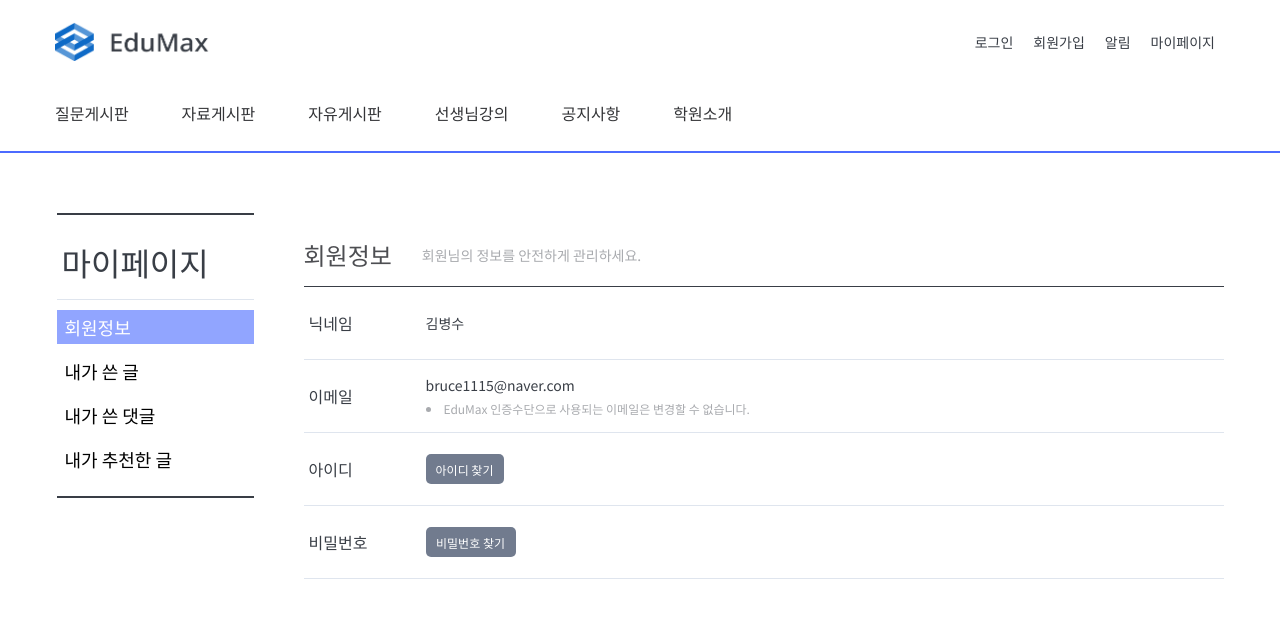
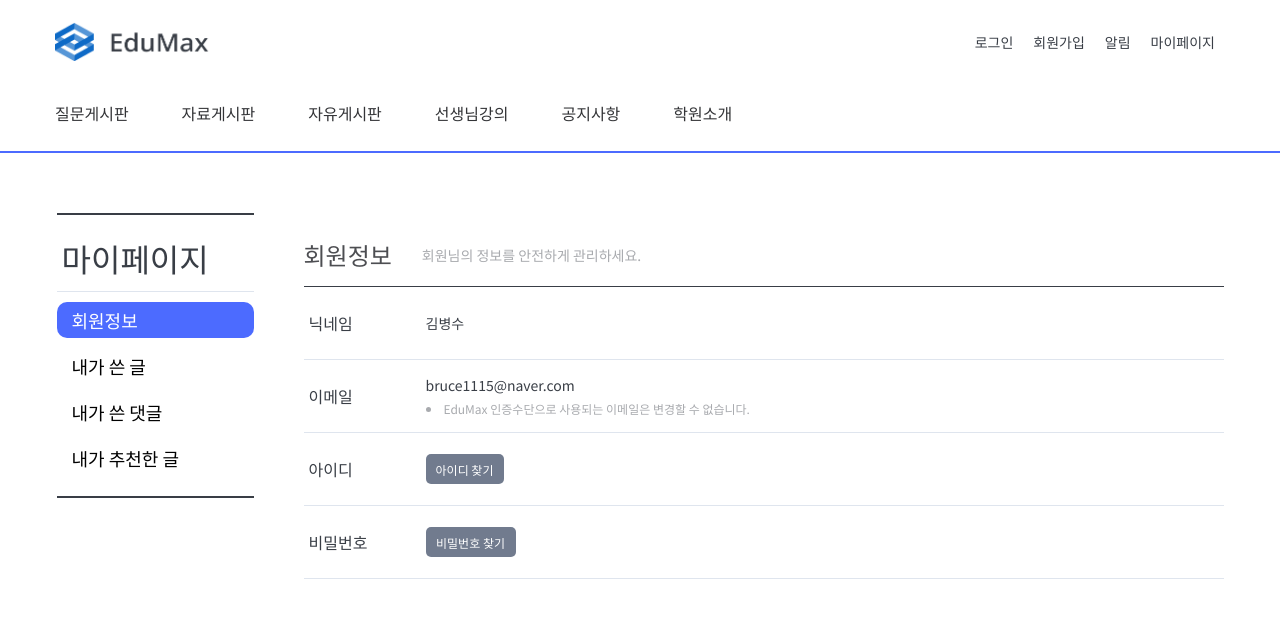
Before and after one commit to kbs1115/EduMax-front, a React (Create React App) app: page /mypage in a window 1280 px wide. Shown: the top 618 px of the page. Built offline with nearby package versions, Linux system fonts and the light colour scheme.

Commit message:
[modify] modify mypage sidebar design

```diff
--- a/src/components/MyPageSideBar.js
+++ b/src/components/MyPageSideBar.js
@@ -65,11 +65,12 @@ const BoardWrapper = styled.div`
 
 const CategoryWrapper = styled.div`
 display: flex;
-  height: 40px;
-  padding: 0px 8px;
+padding: 5px 15px;
 align-items: center;
+gap: 10px;
 align-self: stretch;
-  background-color: ${(props) => (props.isActive ? "#91A5FF" : "transparent")};
+border-radius: 10px;
+background-color: ${(props) => (props.isActive ? "#4C6BFF" : "transparent")};
 cursor: pointer;
 
 & > div {
```
Lines whose indentation alone changed are shown as unchanged.
